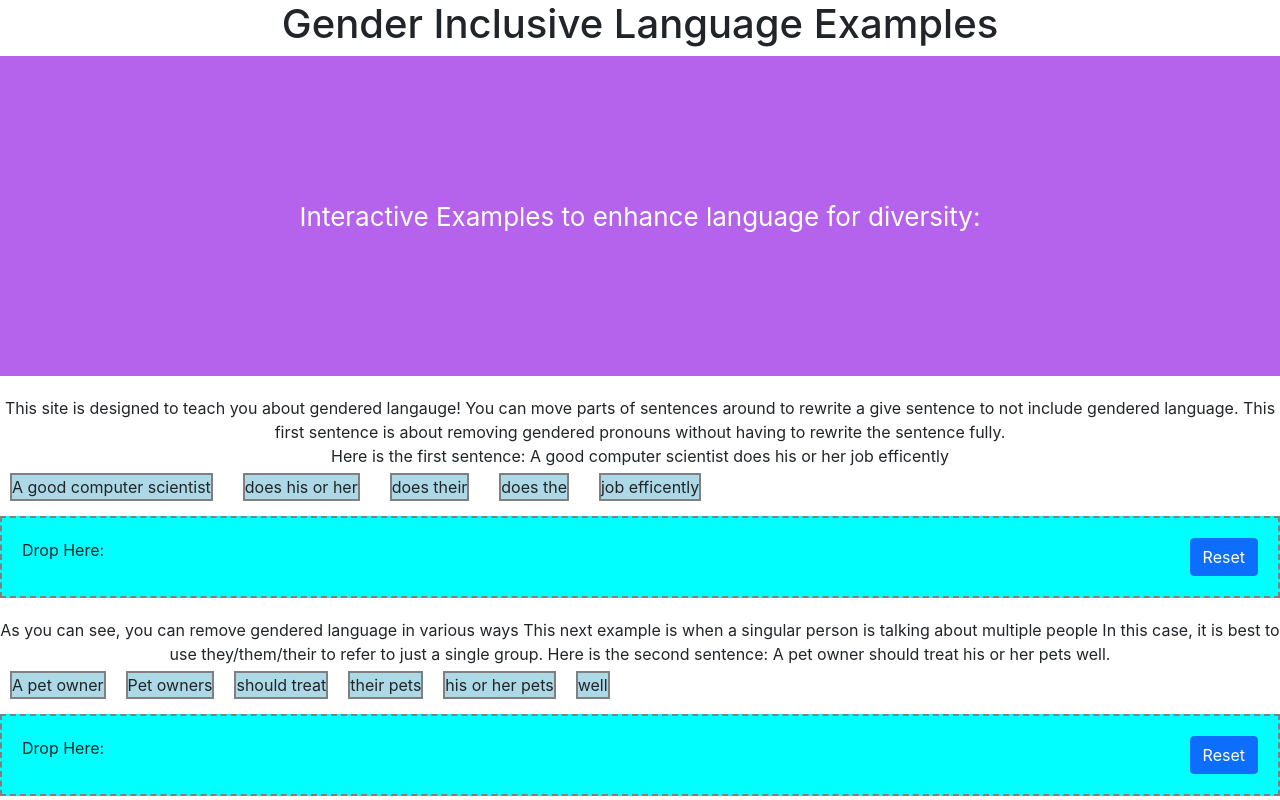
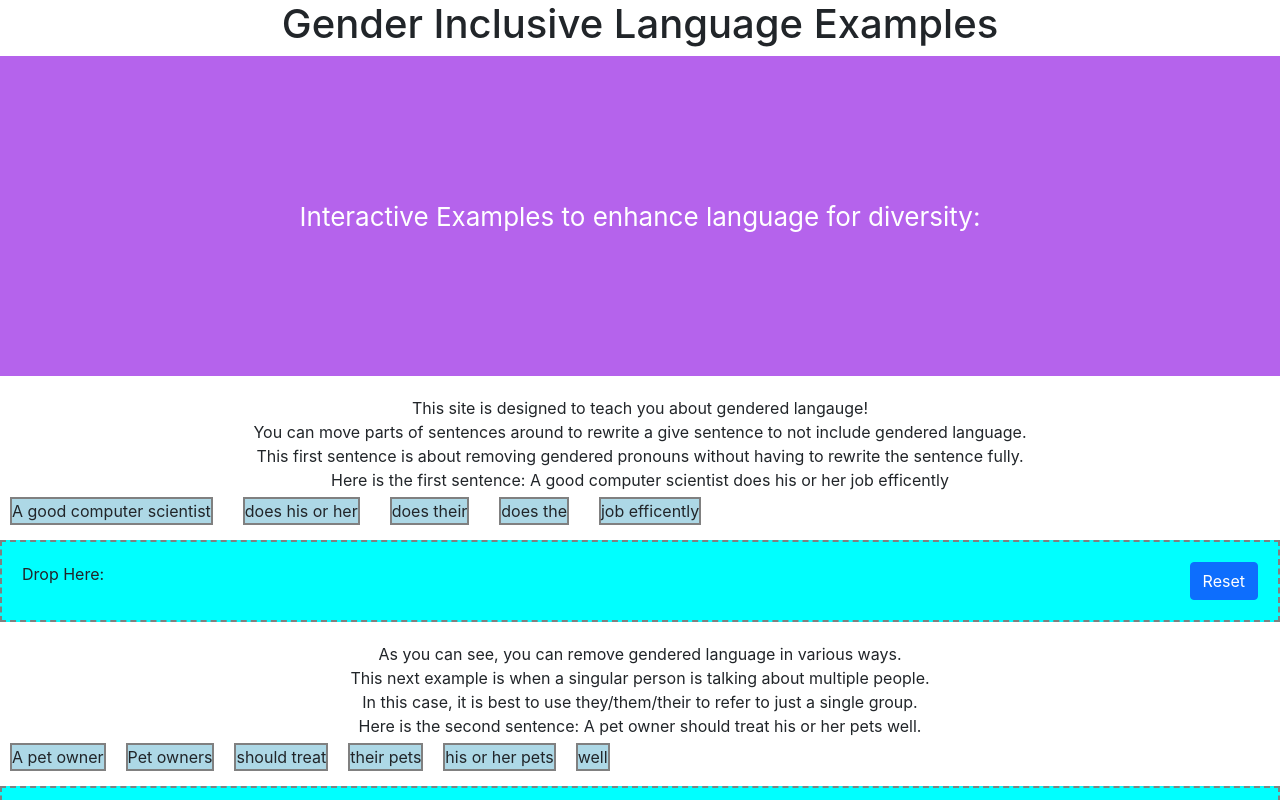
Before and after one commit to RoryUD/HenHacks2024, a React (Create React App) app: page / in a window 1280 px wide. Shown: the top 800 px of the page. Built offline with nearby package versions, Linux system fonts and the light colour scheme.

Commit message:
Update App.tsx

```diff
--- a/src/App.tsx
+++ b/src/App.tsx
@@ -65,8 +65,12 @@ function App(): JSX.Element {
             </header>
             <p >
                 This site is designed to teach you about gendered langauge!
+				<div>
 				You can move parts of sentences around to rewrite a give sentence to not include gendered language.
+				</div>
+				<div>
 				This first sentence is about removing gendered pronouns without having to rewrite the sentence fully.
+				</div>
 				<div>
 				Here is the first sentence: A good computer scientist does his or her job efficently
 				</div>
@@ -123,10 +127,16 @@ function App(): JSX.Element {
             </div>
 
             <p>
-                As you can see, you can remove gendered language in various ways
-				This next example is when a singular person is talking about multiple people
+                As you can see, you can remove gendered language in various ways.
+				<div>
+				This next example is when a singular person is talking about multiple people.
+				</div>
+				<div>
 				In this case, it is best to use they/them/their to refer to just a single group.
+				</div>
+				<div>
 				Here is the second sentence: A pet owner should treat his or her pets well.
+				</div>
             </p>
 
             <div className="widgets2">
```
